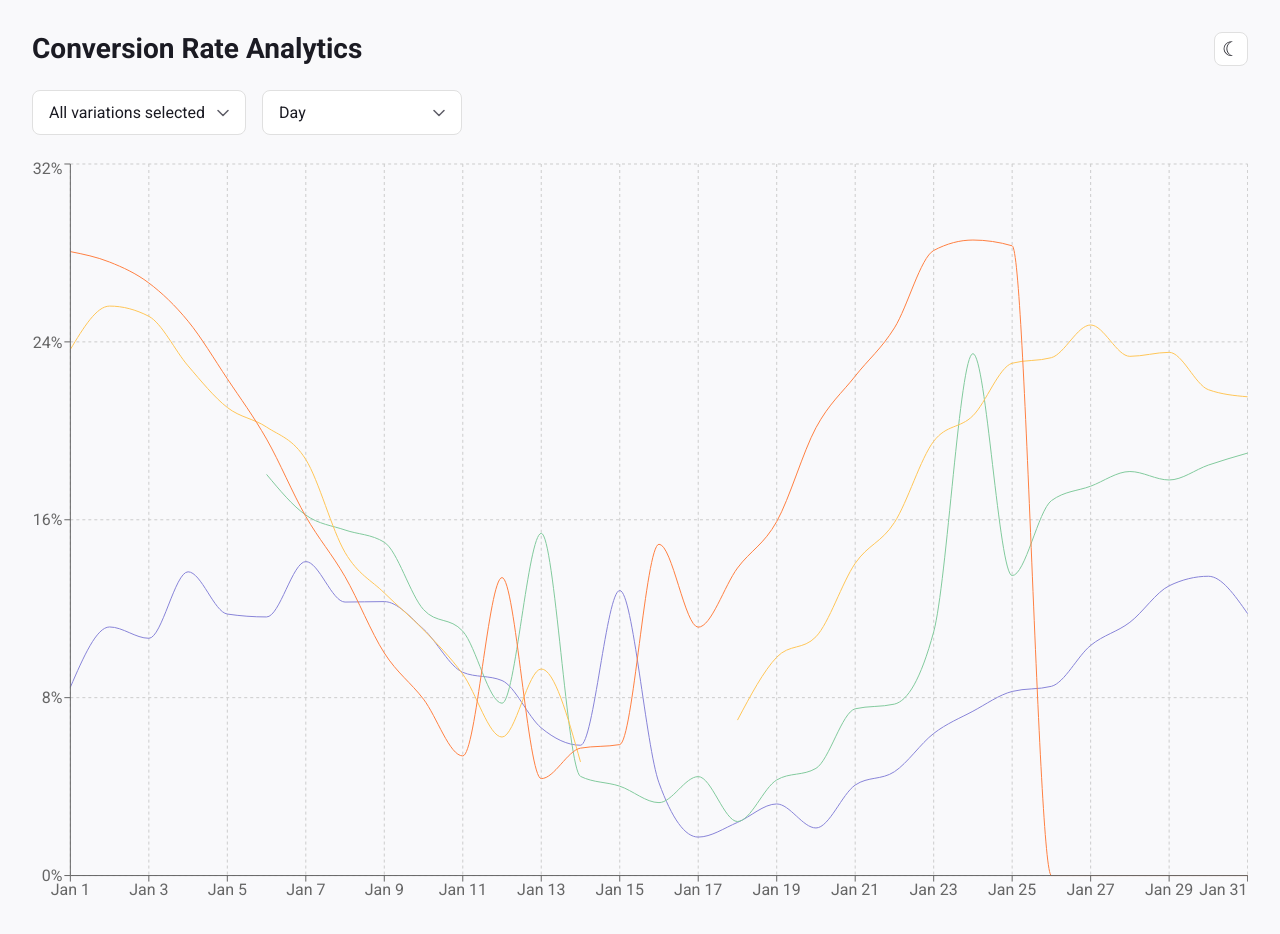
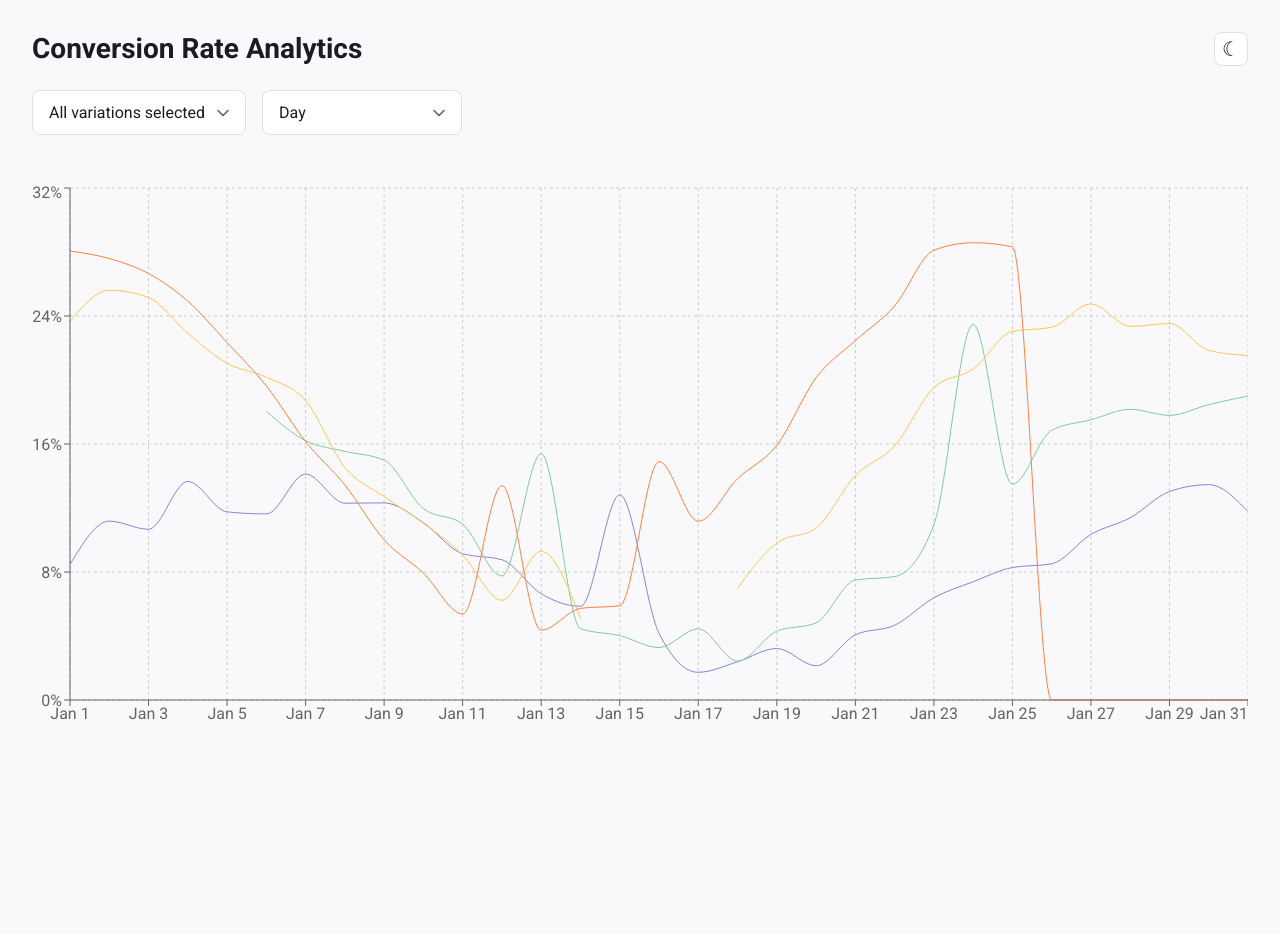
Before and after one commit to tanykos/conversion-chart, a React (Vite) app: page / in a window 1280 px wide. Shown: the top 934 px of the page. After the commit the page ends 800 px from the top, so only its background shows below. Built offline with nearby package versions, Linux system fonts and the light colour scheme.

Commit message:
feat: style chart layout

```diff
--- a/src/features/analytics/ui/Analytics.tsx
+++ b/src/features/analytics/ui/Analytics.tsx
@@ -17,8 +17,6 @@ export const Analytics = () => {
   if (isLoading) return <p>Loading...</p>;
   if (error) return <p>Error: {error}</p>;
 
-  console.log('Analytics data:', chartData);
-
   return (
     <>
       <AnalyticsControls
--- /dev/null
+++ b/src/features/analytics/ui/AnalyticsChart.module.css
@@ -0,0 +1,14 @@
+.container {
+  display: flex;
+  justify-content: center;
+  width: 100%;
+  height: calc(100vh - 200px);
+  min-height: 400px;
+  padding: var(--space-4) 0;
+}
+
+.chart {
+  width: 100%;
+  height: 100%;
+  max-width: 1300px;
+}
--- a/src/features/analytics/ui/AnalyticsChart.tsx
+++ b/src/features/analytics/ui/AnalyticsChart.tsx
@@ -10,6 +10,7 @@ import type { DailyMetricChart } from '../model';
 import type { VariationChart } from '../model/types';
 import { formatDateLabel } from '../model/utils/formatDateLabel';
 import { CustomTooltip } from './CustomTooltip';
+import styles from './AnalyticsChart.module.css';
 
 interface AnalyticsChartProps {
   data: DailyMetricChart[];
@@ -21,13 +22,9 @@ export const AnalyticsChart = ({
   selectedVariations,
 }: AnalyticsChartProps) => {
   return (
-    <div style={{ width: '100%', height: 'auto' }}>
+    <div className={styles.container}>
       <LineChart
-        style={{
-          width: '100%',
-          maxWidth: '1300px',
-          aspectRatio: 1.618,
-        }}
+        className={styles.chart}
         responsive
         data={data}
         margin={{
```
